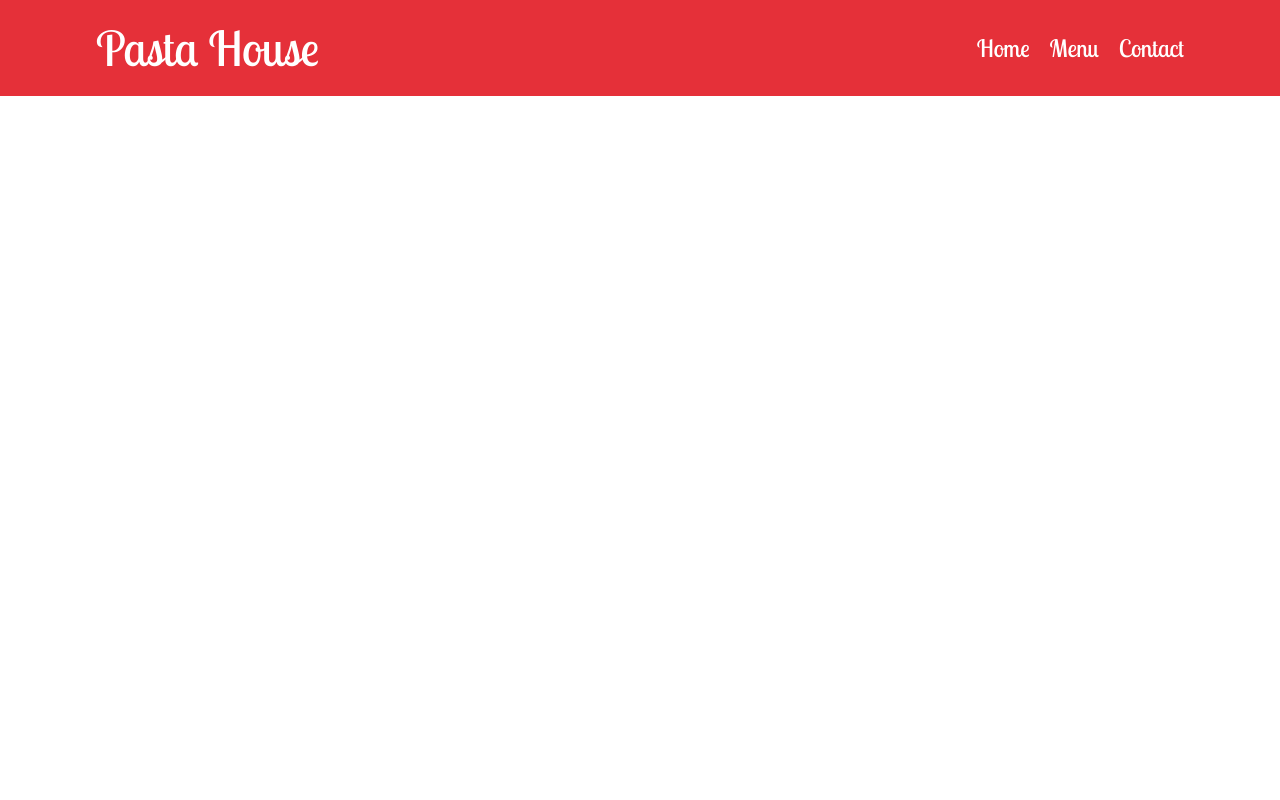
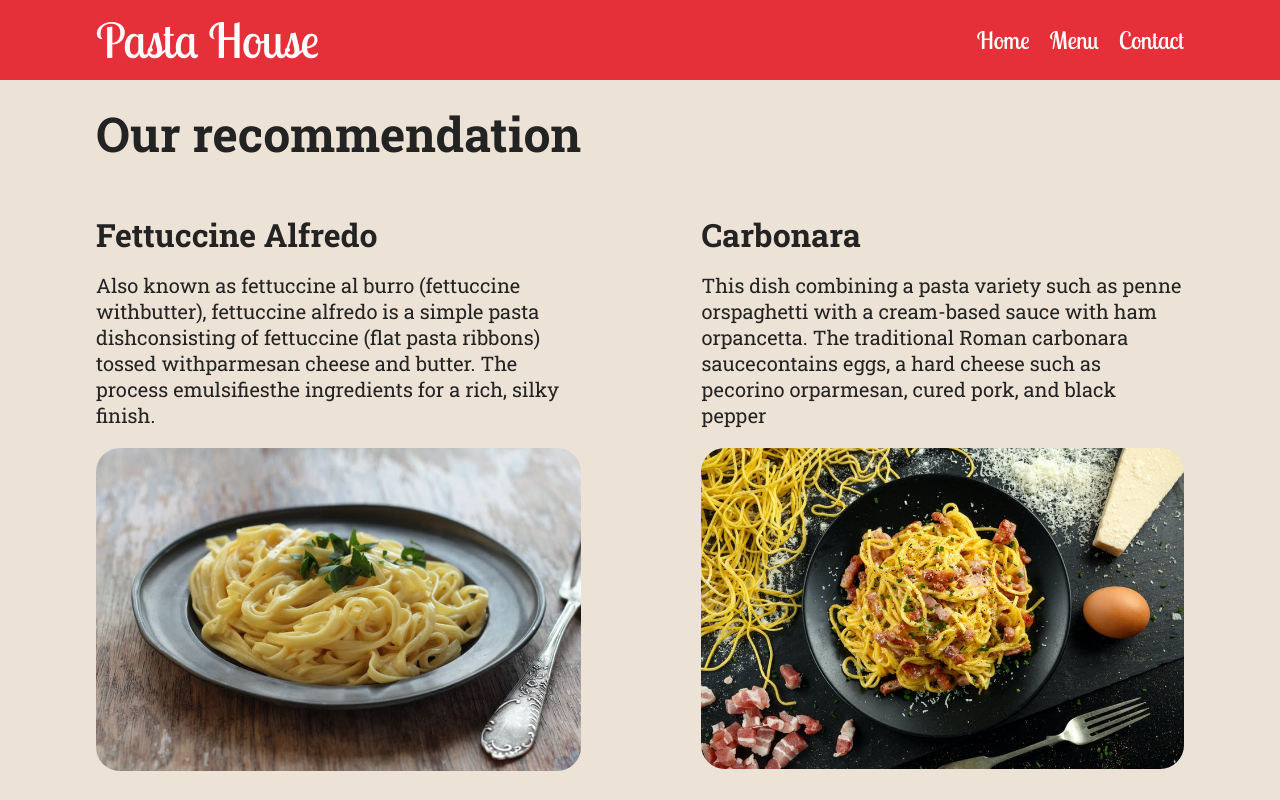
Before and after one commit to MiloGushter/Restaurant-landing-page, a website built with webpack: page src/index.html in a window 1280 px wide. Both pictures are taken after a click on the item "Menu". Shown: the top 800 px of the page. Built offline with nearby package versions, Linux system fonts and the light colour scheme.

Commit message:
Created menu

```diff
--- a/src/modules/menuModule.js
+++ b/src/modules/menuModule.js
@@ -1,5 +1,109 @@
 import { emptyContent } from "./emptyContent";
+import allaNorma from "../img/alla-norma.jpeg";
+import bolognese from "../img/bolognese.jpeg";
+import carbonara from "../img/carbonara.jpeg";
+import fettuccine from "../img/fettuccine.jpeg";
+import vongole from "../img/vongole.jpeg";
+import macaroniCheese from "../img/macaroni-cheese.jpeg";
+
 export default function populateMenu() {
   const content = document.querySelector("#content");
   emptyContent();
+
+  // Our recommendation
+  const ourRecommendationSection = document.createElement("section");
+  ourRecommendationSection.classList.add("our-recommendation");
+  const ourRecommendationContainer = document.createElement("div");
+  ourRecommendationContainer.classList.add("container");
+  const ourRecommnedationTitle = document.createElement("h2");
+  ourRecommnedationTitle.textContent = "Our recommendation";
+  ourRecommnedationTitle.classList.add("our-recommendation-title");
+  ourRecommendationContainer.appendChild(ourRecommnedationTitle);
+  const recommendationPastaWrapper = document.createElement("div");
+  recommendationPastaWrapper.classList.add("recommended-pasta");
+  recommendationPastaWrapper.appendChild(
+    dishCreator(
+      "Fettuccine Alfredo",
+      "Also known as fettuccine al burro (fettuccine withbutter), fettuccine alfredo is a simple pasta dishconsisting of fettuccine (flat pasta ribbons) tossed withparmesan cheese and butter. The process emulsifiesthe ingredients for a rich, silky finish.",
+      fettuccine
+    )
+  );
+  recommendationPastaWrapper.appendChild(
+    dishCreator(
+      "Carbonara",
+      "This dish combining a pasta variety such as penne orspaghetti with a cream-based sauce with ham orpancetta. The traditional Roman carbonara saucecontains eggs, a hard cheese such as pecorino orparmesan, cured pork, and black pepper",
+      carbonara
+    )
+  );
+  ourRecommendationContainer.appendChild(recommendationPastaWrapper);
+  ourRecommendationSection.appendChild(ourRecommendationContainer);
+
+  const menuSection = document.createElement("section");
+  menuSection.classList.add("menu");
+  const menuContainer = document.createElement("div");
+  menuContainer.classList.add("container");
+  const menuTitle = document.createElement("h2");
+  menuTitle.classList.add("menu-title");
+  menuTitle.textContent = "Rest of our menu";
+  menuContainer.append(menuTitle);
+
+  const menuWrapper = document.createElement("div");
+  menuWrapper.classList.add("menu-wrapper");
+  menuWrapper.appendChild(
+    dishCreator(
+      "Pasta alla Norma",
+      "The dish consists of a pasta variety such as ziti orrigatoni cooked with aubergine, tomatoes, herbs, spices,capers and cheese.",
+      allaNorma
+    )
+  );
+  menuWrapper.appendChild(
+    dishCreator(
+      "Spaghetti alle Vongole",
+      "The dish can be cooked ‘in bianco’ - with garlic, oil,herbs and white wine, or ‘in rosso’ - with garlic, oil,herbs and tomatoes",
+      vongole
+    )
+  );
+  menuWrapper.appendChild(
+    dishCreator(
+      "Macaroni Cheese",
+      "The dish consists of macaroni pasta, baked in a cheesybechamel sauce in the oven. It is cooked with cheedarcheese and garnished with parsely.",
+      macaroniCheese
+    )
+  );
+  menuWrapper.appendChild(
+    dishCreator(
+      "Spaghetti Bolognese",
+      "Spaghetti bolognaise is a pasta dish consisting ofspaghetti and a sauce made of minced beef,tomatoes, onion, bacon, red wine and herbs.",
+      bolognese
+    )
+  );
+  menuContainer.appendChild(menuWrapper);
+  menuSection.appendChild(menuContainer);
+
+  content.appendChild(ourRecommendationSection);
+  content.appendChild(menuSection);
 }
+
+function dishCreator(dishName, dishDescription, dishImg) {
+  const dish = document.createElement("div");
+  dish.classList.add("dish-wrapper");
+  const dishTitle = document.createElement("h3");
+  dishTitle.classList.add("dish-title");
+  const dishPara = document.createElement("p");
+  dishPara.classList.add("dish-para");
+  const img = document.createElement("img");
+  const imgWrap = document.createElement("div");
+  imgWrap.classList.add("img-wrap");
+  imgWrap.appendChild(img);
+  img.classList.add("dish-image");
+
+  dishTitle.textContent = dishName;
+  dishPara.textContent = dishDescription;
+  img.src = dishImg;
+
+  dish.appendChild(dishTitle);
+  dish.appendChild(dishPara);
+  dish.appendChild(imgWrap);
+
+  return dish;
+}
--- a/src/sass/main.scss
+++ b/src/sass/main.scss
@@ -51,6 +51,7 @@ $roboto: "Roboto Slab", serif;
 body {
   color: $black;
   font-family: $roboto;
+  font-size: $regualr-paragraph;
 }
 
 img {
@@ -65,6 +66,18 @@ ul {
   list-style: none;
 }
 
+h1 {
+  font-size: $heading-1;
+}
+
+h2 {
+  font-size: $heading-2;
+}
+
+h3 {
+  font-size: $heading-3;
+}
+
 .container {
   width: 85%;
   max-width: 1200px;
@@ -75,8 +88,7 @@ header {
   font-family: $lobster;
   color: white;
   @include flexCenter();
-  padding: 3em 0;
-  max-height: 10vh;
+  height: 10vh;
 }
 
 nav {
@@ -110,7 +122,7 @@ nav {
 
 .landing-image {
   width: 100%;
-  max-height: 60vh;
+  max-height: 50vh;
   object-fit: cover;
 }
 
@@ -118,7 +130,7 @@ nav {
   background-color: $pale-orange;
   color: $black;
   @include flexCenter();
-  padding: 15em 0;
+  height: 40vh;
 }
 .welcome-text {
   max-width: 700px;
@@ -164,3 +176,55 @@ footer {
     color: $accent-red;
   }
 }
+
+.our-recommendation {
+  background-color: $pale-orange;
+  @include flexCenter();
+  height: 90vh;
+}
+
+.our-recommendation-title,
+.menu-title {
+  margin-bottom: 1em;
+}
+
+.recommended-pasta {
+  display: flex;
+  gap: 5em;
+  color: $black;
+}
+
+.dish-wrapper {
+  max-width: 500px;
+}
+
+.dish-title {
+  margin-bottom: 0.5em;
+}
+
+.dish-para {
+  font-size: $small-paragraph;
+  margin-bottom: 1em;
+}
+
+.img-wrap {
+  object-fit: cover;
+}
+
+.dish-image {
+  border-radius: 24px;
+}
+
+.menu {
+  background-color: $accent-red;
+  @include flexCenter();
+  padding: 5em 0;
+  color: white;
+}
+
+.menu-wrapper {
+  display: grid;
+  grid-template-columns: 1fr 1fr;
+  row-gap: 4em;
+  color: white;
+}
```
Also changed, not shown: dist/img/960b243aea8c7e8400aemacaroni-cheese.jpeg (added), dist/img/9d691c7aafbe4d5851cccarbonara.jpeg (added), dist/img/b6236f5167a51e5bf8e9vongole.jpeg (added), dist/img/cda508359e4b00e68358alla-norma.jpeg (added), dist/img/ed2da914ed477e34f7b9fettuccine.jpeg (added), dist/img/f14e72ccc851574c4fa8bolognese.jpeg (added), dist/main.js.
